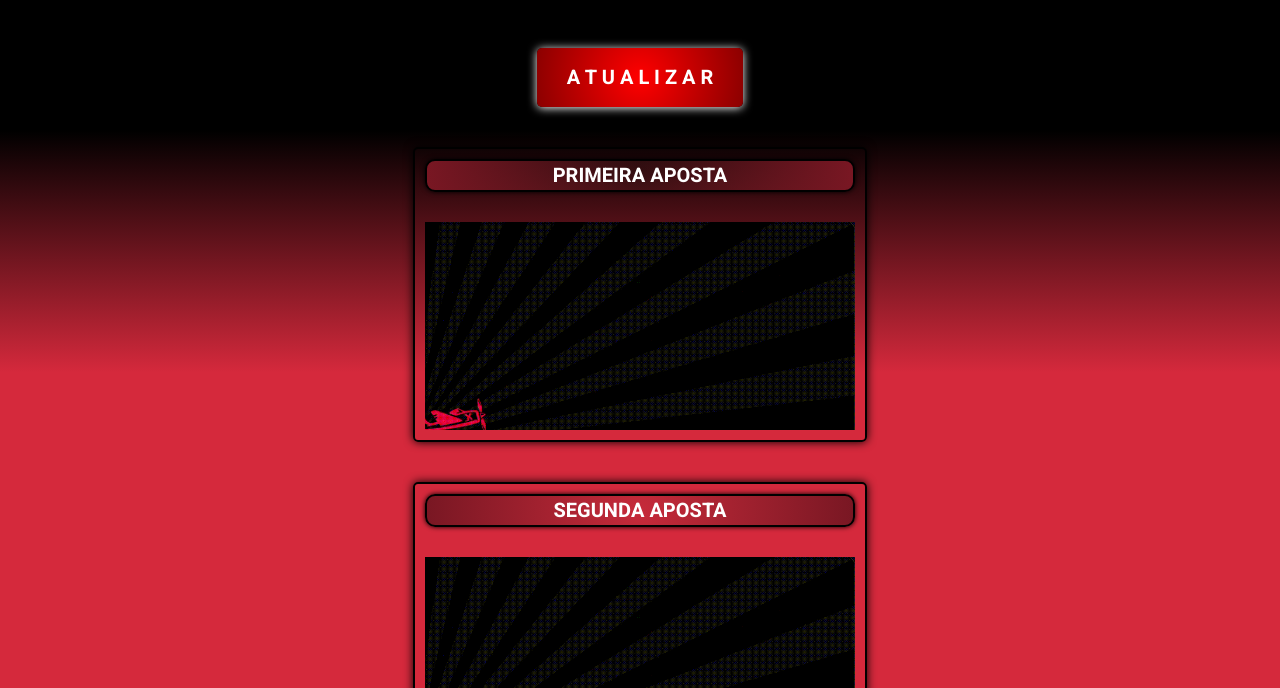
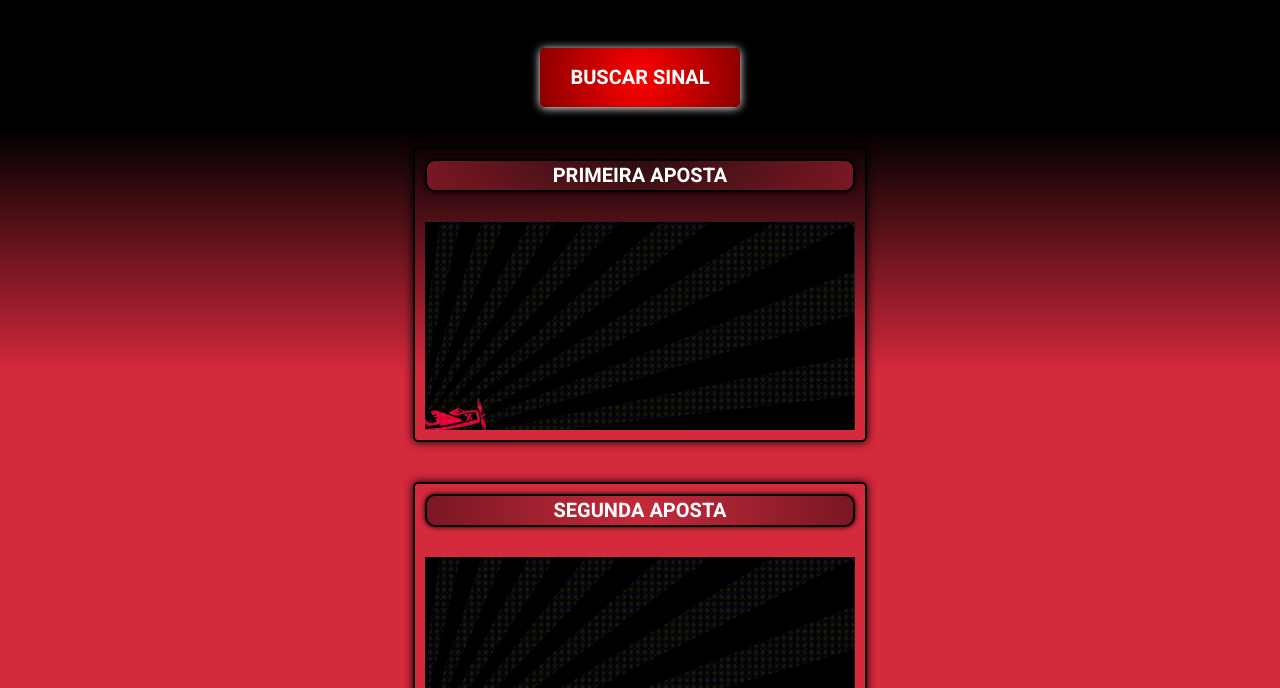
Before and after one commit to GROWTHDM/a_viabet, a plain HTML site: page index.html in a window 1280 px wide. Shown: the part 112-800 px from the top of the page. Drawn offline with Linux system fonts and the light colour scheme.

Commit message:
Update index.html

```diff
--- a/index.html
+++ b/index.html
@@ -24,7 +24,7 @@
   </div>
   <div class="main">
     <div class="btnAtt">
-      <button id="btn">A T U A L I Z A R</button>
+      <button id="btn">BUSCAR SINAL</button>
     </div>
     <div class="firstValue">
       <p>PRIMEIRA APOSTA</p>
```
